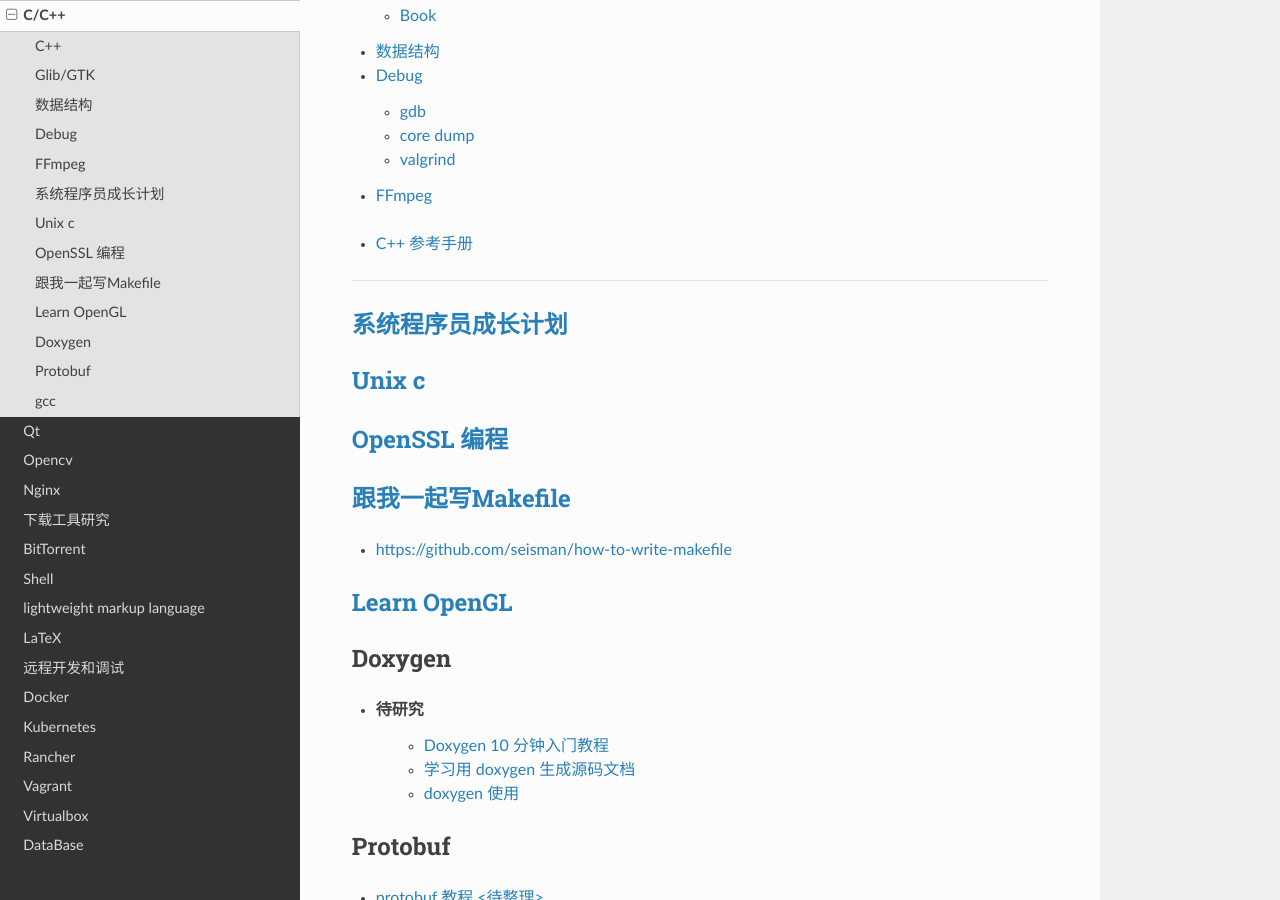
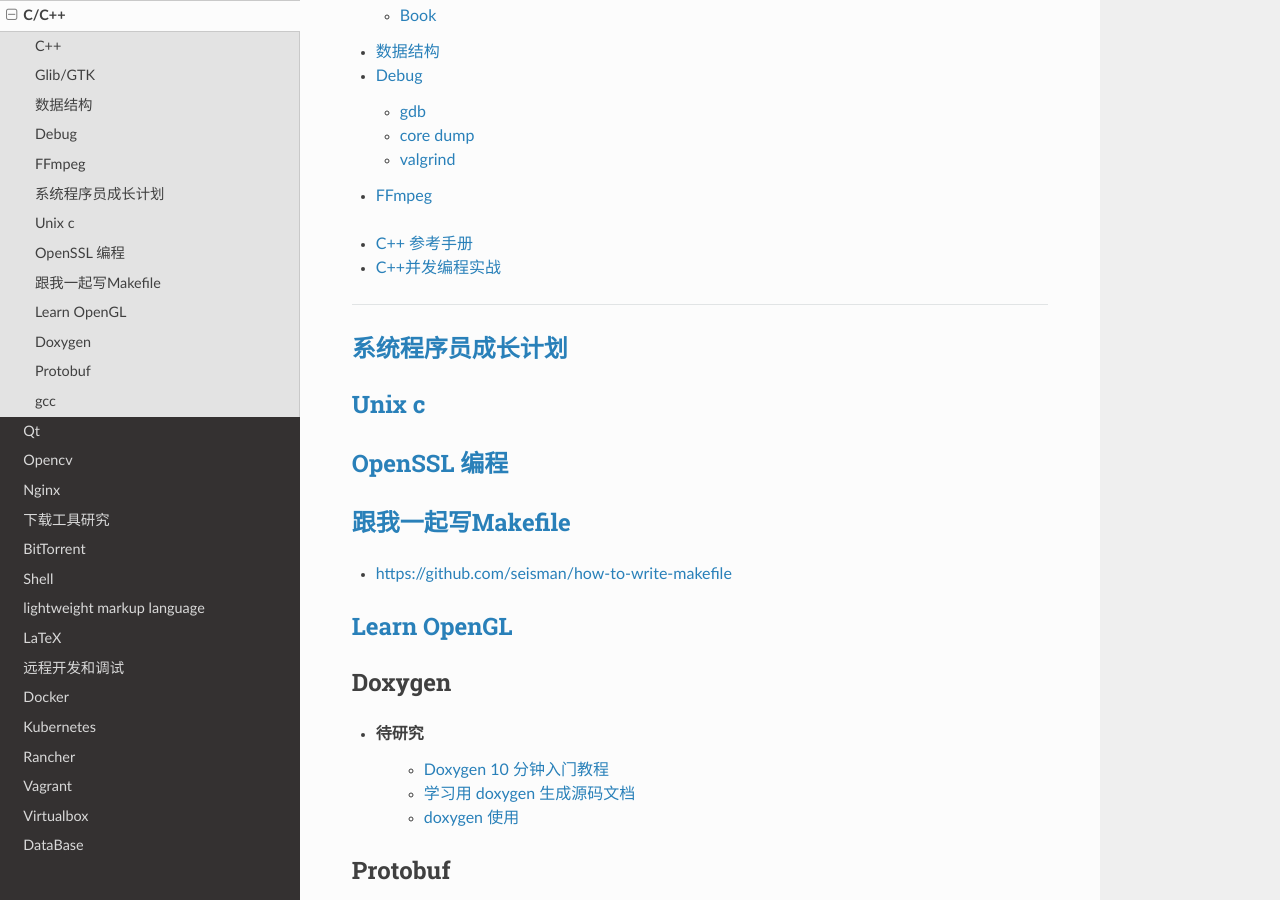
Before and after one commit to my-rds-store/my_space, a Sphinx documentation site: the page built from source/cpp/index.rst, in a window 1280 px wide and 900 px high, scrolled down 365 px. Built offline with Sphinx 7.4.7 and the Read the Docs theme 2.0.0, drawn with Linux system fonts in a browser that asks for light colours.

Commit message:
update ...

```diff
--- a/source/cpp/index.rst
+++ b/source/cpp/index.rst
@@ -14,6 +14,7 @@
    ffmpeg
 
 * `C++ 参考手册  <https://zh.cppreference.com/w/%E9%A6%96%E9%A1%B5>`_
+* `C++并发编程实战 <https://nj.gitbooks.io/c/content/>`_
 
 ------------
 
--- a/source/linux_tools_cfg/index.rst
+++ b/source/linux_tools_cfg/index.rst
@@ -302,7 +302,7 @@
     $ sudo  /sbin/ifconfig <interface> up
     $ sudo  /sbin/ifconfig <interface> down
 
-ip命令使用
+ip 命令使用
 --------------
 
 .. code-block:: sh
```
Also changed, not shown: other parts of source/linux_tools_cfg/index.rst (+3 -1 lines).
